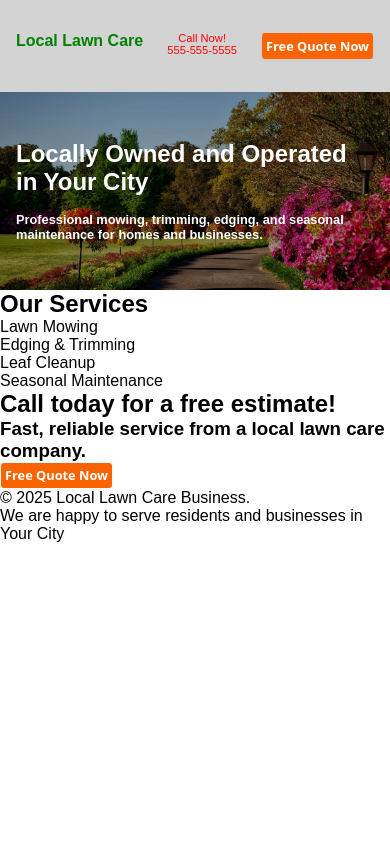
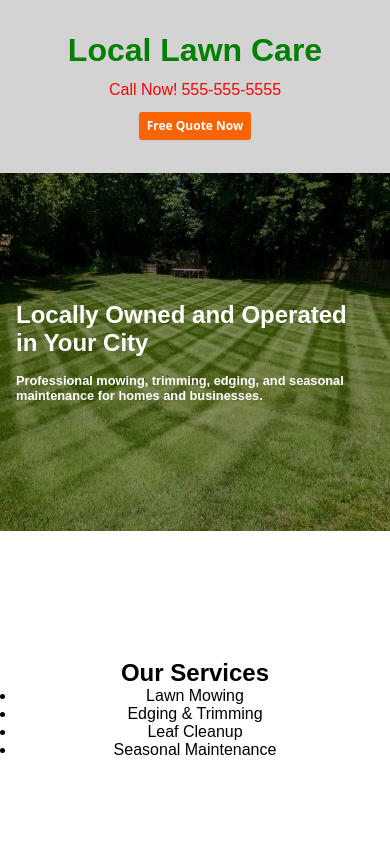
Before and after one commit to noah-tah/bakery-website, a plain HTML site: page index.html in a window 390 px wide. Shown: the top 844 px of the page. Drawn offline with Linux system fonts and the light colour scheme.

Commit message:
updated hero photo and header styles for mobile first layout

```diff
--- a/styles.css
+++ b/styles.css
@@ -7,34 +7,36 @@
 
 :root {
     --max-width: 1100px;
-    --section-padding: 3rem 1rem;
+    --section-padding: 8rem 1rem;
 }
 
 header {
     display: flex;
-    justify-content: space-between;
+    flex-direction: column;
+    justify-content: center;
     background-color: lightgray;
     padding: 2rem 1rem;
-
-
+    align-items: center;
+    gap: 0.75rem;
 }
 
 header h1 {
-    font-size: 1.0rem;
+    font-size: 2.0rem;
     color: green;
     font-weight: bold;
-
 }
 
 header p {
-    font-size: 0.7rem;
+    font-size: 1.00rem;
     color: red;
+    margin: 0;
 }
 
 #call-now {
     display: flex;
-    flex-direction: column;
+    flex-direction: row;
     align-items: center;
+    gap: 0.25rem;
 }
 
 .cta-button {
@@ -49,13 +51,13 @@ header p {
   cursor: pointer;
   display: inline-flex;
   font-family: system-ui,-apple-system,system-ui,"Helvetica Neue",Helvetica,Arial,sans-serif;
-  font-size: 0.8rem;
+  font-size: 0.75rem;
   font-weight: 600;
   justify-content: center;
   line-height: 1.25;
   margin: 0;
   min-height: 1rem;
-  padding: 0.3rem 0.25rem;
+  padding: 0.4rem 0.5rem;
   position: relative;
   text-decoration: none;
   transition: all 250ms;
@@ -87,7 +89,7 @@ header p {
     flex-direction: column;
     padding: var(--section-padding);
     background: linear-gradient(rgba(0,0,0,0.35), rgba(0,0,0,0.35)),
-                url('images/lawn.jpg') center/cover no-repeat;
+                url('images/checkered_lawn.jpg') center/cover no-repeat;
 }
 
 #hero h2 {
@@ -100,3 +102,10 @@ header p {
     font-size: 0.8rem;
     color: white;
 }
+
+#services {
+    max-width: var(--max-width);
+    margin: 0 auto;
+    padding: var(--section-padding);
+    text-align: center;
+}
```
Also changed, not shown: images/checkered_lawn.jpg (added).
